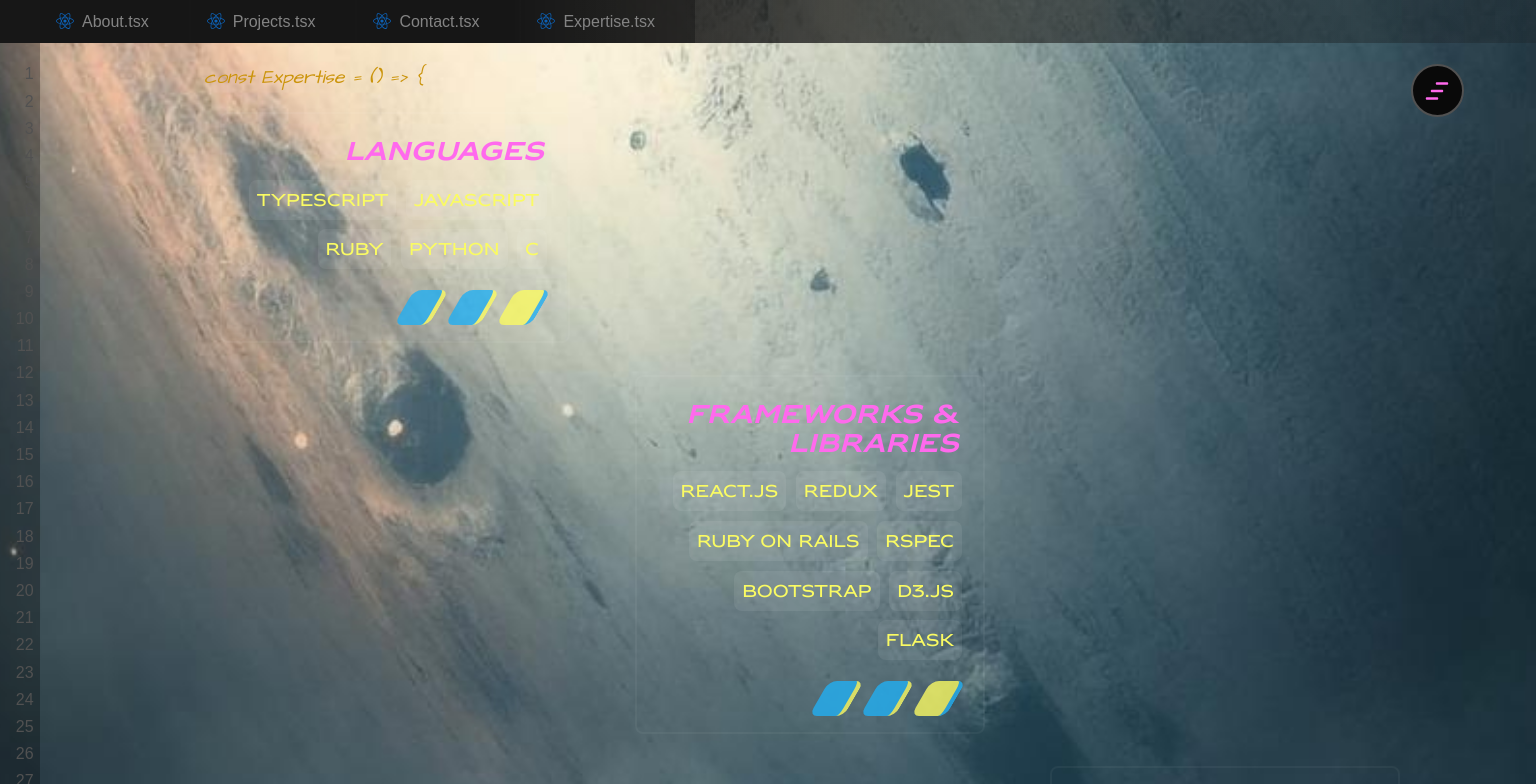
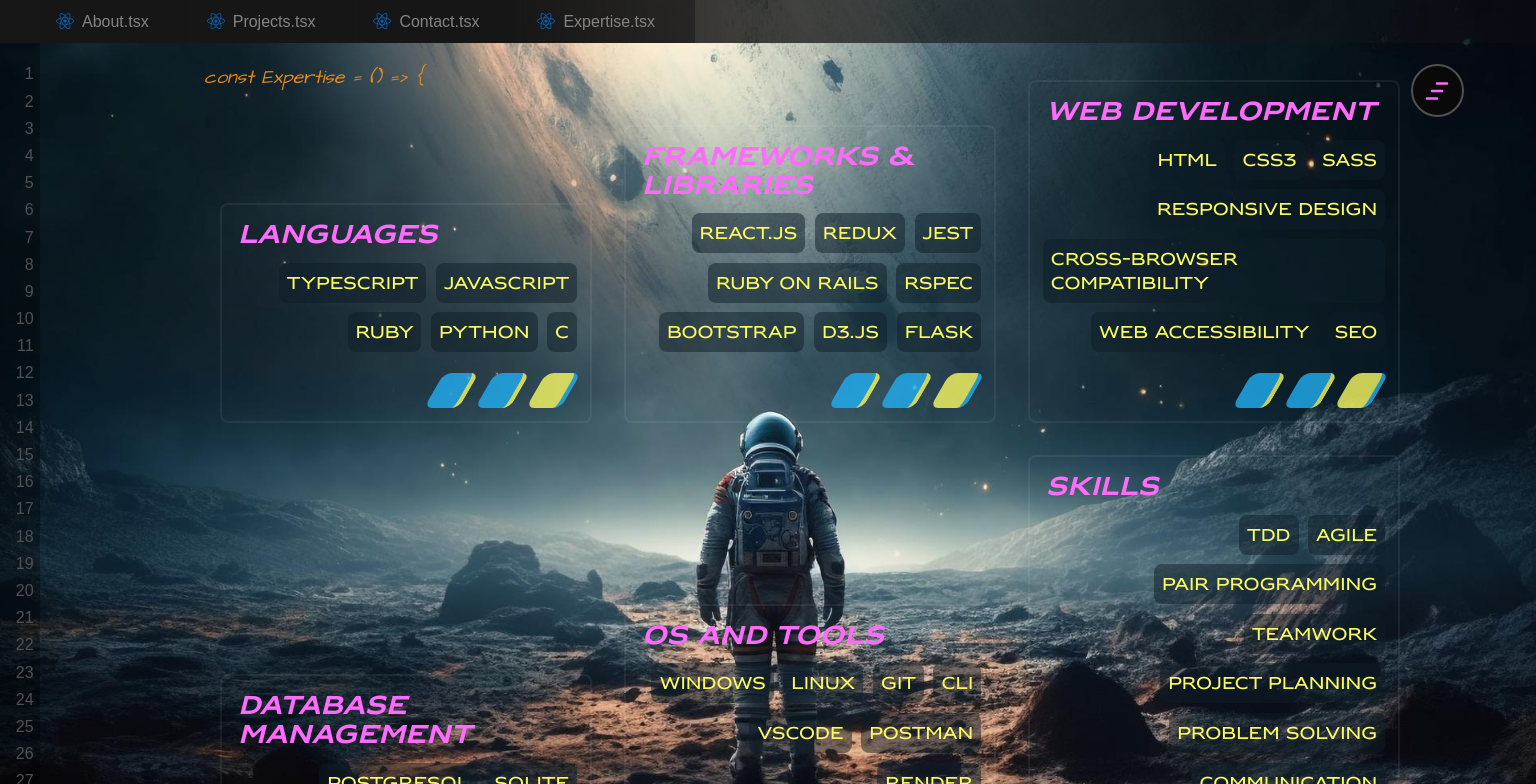
Before and after one commit to ITurres/iturres-reactive-portfolio, a React (Create React App) app: page /iturres-reactive-portfolio/homepage/expertise in a window 1536 px wide. Shown: the top 784 px of the page. Built offline with nearby package versions, Linux system fonts and the light colour scheme; no server answers.

Commit message:
Styles: update styles to accomodate more cards at 'ExpertiseSummaryPage.scss'

```diff
--- a/src/styles/pages/ExpertiseSummaryPage.scss
+++ b/src/styles/pages/ExpertiseSummaryPage.scss
@@ -34,17 +34,19 @@
     0 // * bottom-desktop
   );
 
-  display: flex;
-  flex-direction: column;
-  align-items: center;
+  display: grid;
+  grid-template-columns: repeat(auto-fit, minmax(19rem, 1fr));
+  align-items: end;
   min-height: 100vh;
 
   &__card {
     min-width: 250px;
-    max-width: 350px;
+    // stylelint-disable-next-line
+    height: fit-content;
     margin: 1rem;
-    padding: 1rem;
-    border: 2px solid rgba(255, 255, 255, 0.042);
+    padding: 0.5rem;
+    padding-bottom: 0.8rem;
+    border: 2px solid rgba(255, 255, 255, 0.063);
     border-radius: 0.5rem;
 
     &:nth-child(1) {
@@ -71,7 +73,7 @@
       margin: 0.3rem;
       padding: 0.5rem;
       border-radius: 0.5rem;
-      background-color: rgba(255, 255, 255, 0.073);
+      background-color: rgba(13, 30, 40, 0.495);
     }
   }
 
@@ -96,7 +98,7 @@
     }
   }
 
-  @media screen and (min-width: 768px) {
+  @media (min-width: 768px) {
     @include mixins.component-code-snippet(
       'const Expertise = () => {',
       $dark,
@@ -105,30 +107,11 @@
       // * top
       1,
       // * bottom
-      0 // * bottom-desktop
+      1 // * bottom-desktop
     );
 
-    padding-top: 3rem;
-  }
-
-  @media (min-width: 1366px) {
-    // flex-direction: row;
+    padding-top: 4rem;
     padding-left: 6rem;
-
-    &__card {
-      h2 {
-        text-align: end;
-      }
-
-      &:nth-child(1) {
-        margin-top: 4rem;
-        align-self: flex-start;
-      }
-
-      &:nth-child(3) {
-        align-self: flex-end;
-      }
-    }
 
     .squares--container {
       justify-content: flex-end;
```
